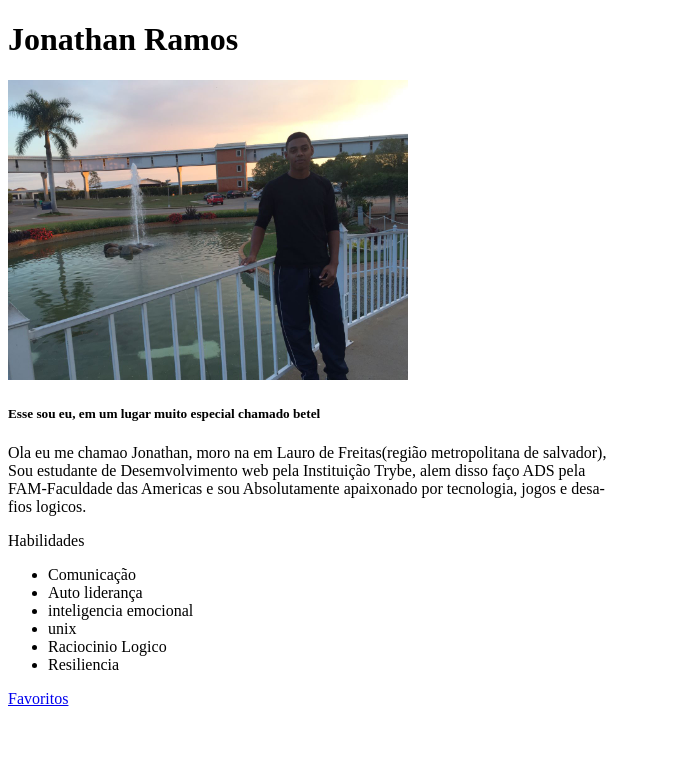
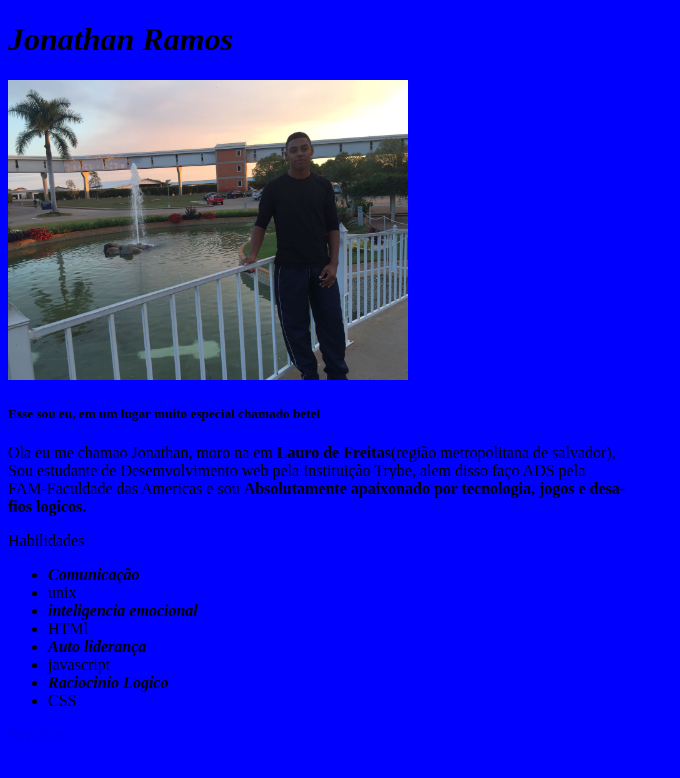
Before and after one commit to JRaamos/repositorioweb, a plain HTML site: page index.html in a window 1280 px wide. Shown: the whole page, without its empty margins (0-680 px from the left). Drawn offline with Linux system fonts and the light colour scheme.

Commit message:
foi adicionado style com css

```diff
--- /dev/null
+++ b/index.css
@@ -0,0 +1,13 @@
+.font{
+  font-style: italic;
+}
+ body{
+  background-color: blue;
+ }
+.text{
+  font-weight: bold;
+}
+.list{
+  font-style: italic;
+  font-weight: bold;
+}
--- a/index.html
+++ b/index.html
@@ -5,22 +5,25 @@
   <meta http-equiv="X-UA-Compatible" content="IE=edge">
   <meta name="viewport" content="width=device-width, initial-scale=1.0">
   <title>Portfolio web</title>
+  <link rel="stylesheet" href="index.css">
 </head>
-<body>
-  <h1>Jonathan Ramos</h1>
+<body >
+  <h1 class="font"> Jonathan Ramos</h1>
 
    <img src="IMG-20170730-WA0054.jpg" width="400px" alt="Foto em betel">
-      <h5>Esse sou eu, em um lugar muito especial chamado betel</h5>
-        <p> Ola eu me chamao Jonathan, moro na em Lauro de Freitas(região metropolitana de salvador),<br> Sou estudante de Desemvolvimento web pela Instituição Trybe, alem disso faço ADS pela <br> FAM-Faculdade das Americas e sou Absolutamente apaixonado por tecnologia, jogos e desa- <br> fios logicos.
+      <h5 class="fonte">Esse sou eu, em um lugar muito especial chamado betel</h5>
+        <p> Ola eu me chamao Jonathan, moro na em <span class="text"> Lauro de Freitas</span>(região metropolitana de salvador),<br> Sou estudante de Desemvolvimento web pela Instituição Trybe, alem disso faço ADS pela <br> FAM-Faculdade das Americas e sou <span class="text"> Absolutamente apaixonado por tecnologia, jogos e desa- <br> fios logicos.</span>
         </p>
         <p>Habilidades</p>
         <ul>
-          <li>Comunicação</li>
-          <li>Auto liderança</li>
-          <li>inteligencia emocional</li>
+          <li class="list">Comunicação</li>
           <li>unix</li>
-          <li>Raciocinio Logico</li>
-          <li>Resiliencia </li>
+          <li  class="list">inteligencia emocional</li>
+          <li>HTMl</li>
+          <li class="list">Auto liderança</li>
+          <li>javascript</li>
+          <li class="list">Raciocinio Logico</li>
+          <li>CSS</li>
         </ul>
       <p> <a href="https://www.jw.org/pt/" target="_blank" > Favoritos</a></p>
 
```
